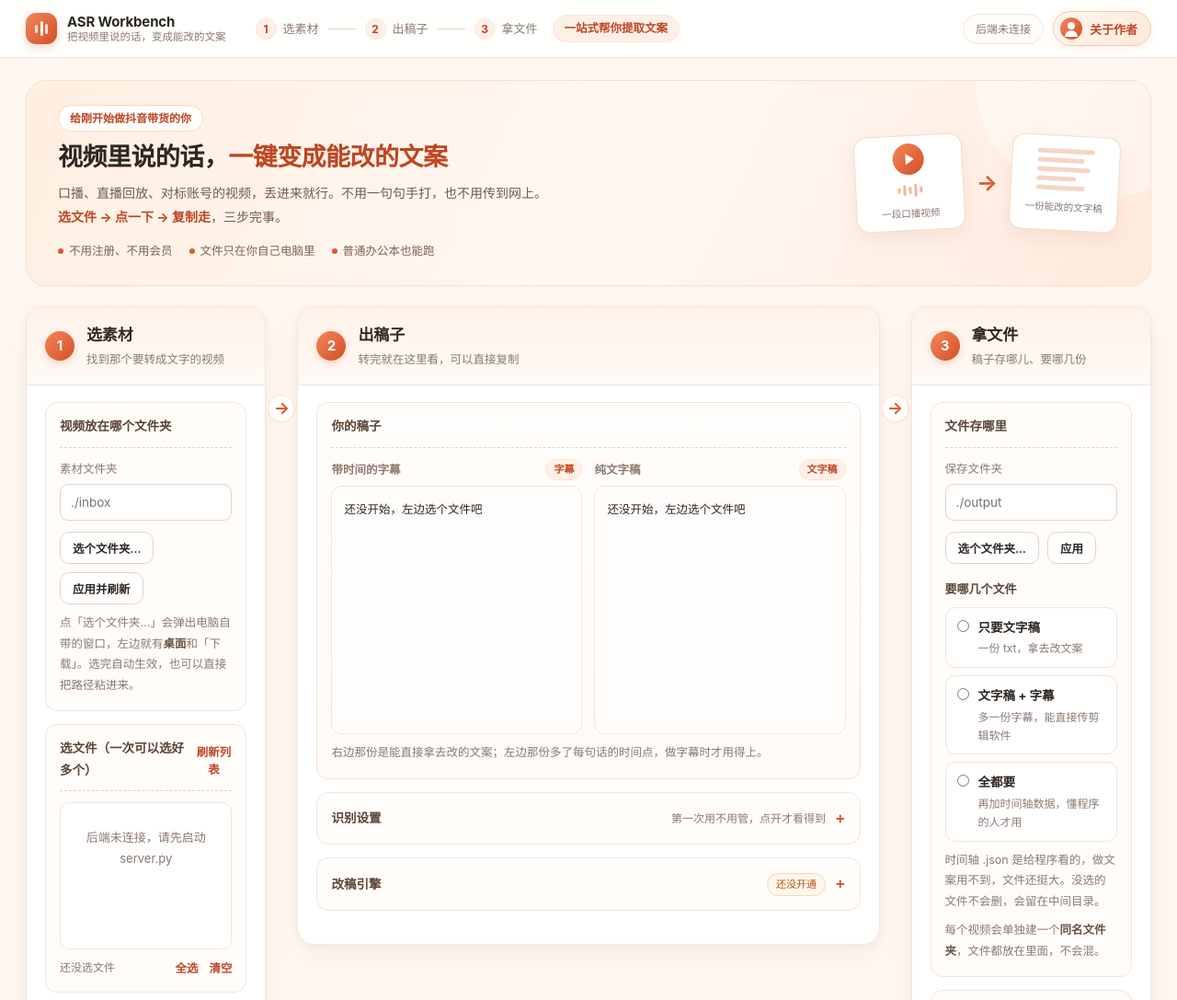
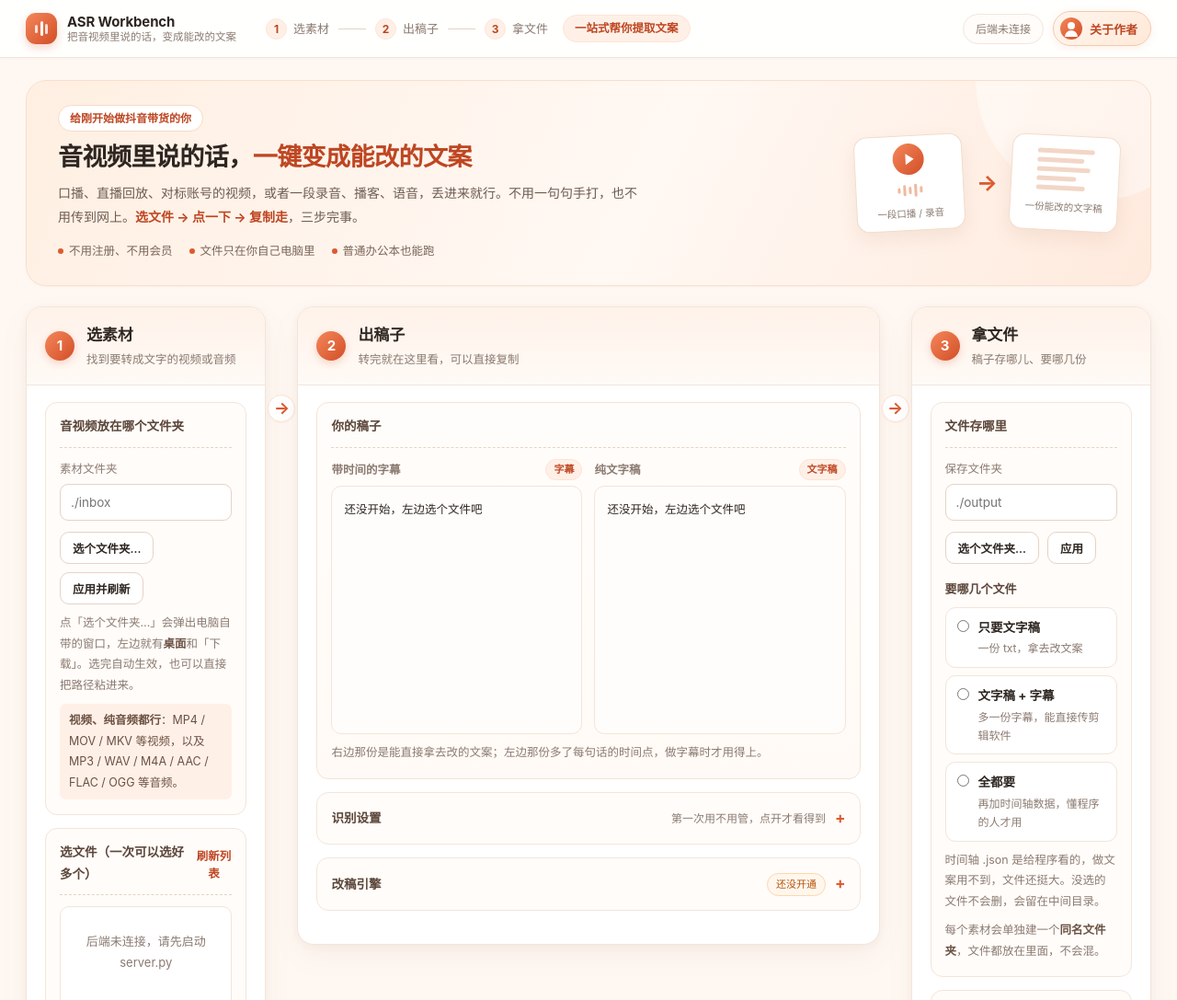
Before and after one commit to adrianzeng/asr-workbench, a plain HTML site: page web/index.html in a window 1280 px wide. Shown: the top 1087 px of the page at 92% size. Drawn offline with Linux system fonts and the light colour scheme; no server answers.

Commit message:
Say out loud that pure audio files are supported
The backend already accepted 8 audio and 12 video extensions, but the UI only ever said 视频, which made MP3 users think they were out of luck. Reworded the title, hero, step 1 and output notes to 音视频, and added a one-line format hint in the 选素材 card.

README now lists both format groups explicitly and fixes three stale references (old folder dialog, old button label, author card location). Verified with a real MP3 through ffmpeg + OneAsr (3.1s, 70 chars, srt + txt).

```diff
--- a/web/index.html
+++ b/web/index.html
@@ -3,14 +3,14 @@
 <head>
 <meta charset="utf-8">
 <meta name="viewport" content="width=device-width, initial-scale=1">
-<title>把视频里的转成文字 · ASR Workbench</title>
+<title>把音视频里的话变成文字 · ASR Workbench</title>
 <link rel="stylesheet" href="style.css">
 </head>
 <body>
 <header class="topbar">
   <div class="brand">
     <span class="logo" aria-hidden="true"><i></i><i></i><i></i></span>
-    <span class="brand-text"><b>ASR Workbench</b><small>把视频里说的话，变成能改的文案</small></span>
+    <span class="brand-text"><b>ASR Workbench</b><small>把音视频里说的话，变成能改的文案</small></span>
   </div>
   <div class="steps" aria-label="使用步骤">
     <div class="step"><i>1</i><span>选素材</span></div>
@@ -32,8 +32,8 @@
   <section class="hero">
     <div class="hero-copy">
       <span class="hero-eyebrow">给刚开始做抖音带货的你</span>
-      <h1>视频里说的话，<em>一键变成能改的文案</em></h1>
-      <p>口播、直播回放、对标账号的视频，丢进来就行。不用一句句手打，也不用传到网上。<strong>选文件 → 点一下 → 复制走</strong>，三步完事。</p>
+      <h1>音视频里说的话，<em>一键变成能改的文案</em></h1>
+      <p>口播、直播回放、对标账号的视频，或者一段录音、播客、语音，丢进来就行。不用一句句手打，也不用传到网上。<strong>选文件 → 点一下 → 复制走</strong>，三步完事。</p>
       <div class="hero-points">
         <span><i class="dot"></i>不用注册、不用会员</span>
         <span><i class="dot"></i>文件只在你自己电脑里</span>
@@ -44,7 +44,7 @@
       <div class="art-chip art-video">
         <span class="art-play"></span>
         <span class="art-waves"><i></i><i></i><i></i><i></i><i></i></span>
-        <span class="art-caption">一段口播视频</span>
+        <span class="art-caption">一段口播 / 录音</span>
       </div>
       <div class="art-arrow">&#8594;</div>
       <div class="art-chip art-text">
@@ -57,16 +57,17 @@
   <div class="flow">
 
     <section class="card">
-      <div class="card-head"><span class="num">1</span><div><h2>选素材</h2><p>找到那个要转成文字的视频</p></div></div>
+      <div class="card-head"><span class="num">1</span><div><h2>选素材</h2><p>找到要转成文字的视频或音频</p></div></div>
       <div class="card-body">
         <div class="block">
-          <div class="block-title">视频放在哪个文件夹</div>
+          <div class="block-title">音视频放在哪个文件夹</div>
           <label class="field"><span>素材文件夹</span><input id="cfg_inbox_dir" type="text" placeholder="./inbox"></label>
           <div class="field-row">
             <button id="pickInbox" class="btn small">选个文件夹…</button>
             <button id="applyInbox" class="btn small">应用并刷新</button>
           </div>
           <p class="note">点「选个文件夹…」会弹出电脑自带的窗口，左边就有<strong>桌面</strong>和「下载」。选完自动生效，也可以直接把路径粘进来。</p>
+          <p class="note format-note"><strong>视频、纯音频都行</strong>：MP4 / MOV / MKV 等视频，以及 MP3 / WAV / M4A / AAC / FLAC / OGG 等音频。</p>
         </div>
         <div class="block">
           <div class="block-title">选文件（一次可以选好多个）<button id="refreshBtn" class="link-btn">刷新列表</button></div>
@@ -263,7 +264,7 @@
             </label>
           </div>
           <p class="note">时间轴 .json 是给程序看的，做文案用不到，文件还挺大。没选的文件不会删，会留在中间目录。</p>
-          <p class="note">每个视频会单独建一个<strong>同名文件夹</strong>，文件都放在里面，不会混。</p>
+          <p class="note">每个素材会单独建一个<strong>同名文件夹</strong>，文件都放在里面，不会混。</p>
         </div>
         <div class="block">
           <div class="block-title">这次做好的东西</div>
--- a/web/style.css
+++ b/web/style.css
@@ -231,6 +231,7 @@ main { padding: 24px 28px 48px; max-width: 1600px; margin: 0 auto; }
 .note { font-size: 12.5px; color: var(--muted); margin: 9px 0 0; line-height: 1.8; }
 .note strong { color: #6b5143; }
 .note code { background: #fff; border: 1px solid var(--line); border-radius: 4px; padding: 0 4px; font-size: 11.5px; }
+.format-note { background: var(--accent-soft); border-radius: 7px; padding: 7px 10px; color: #6b5143; }
 
 .link-btn {
   margin-left: auto; border: 0; background: transparent; color: var(--accent-deep);
```
Also changed, not shown: 1 other file.
